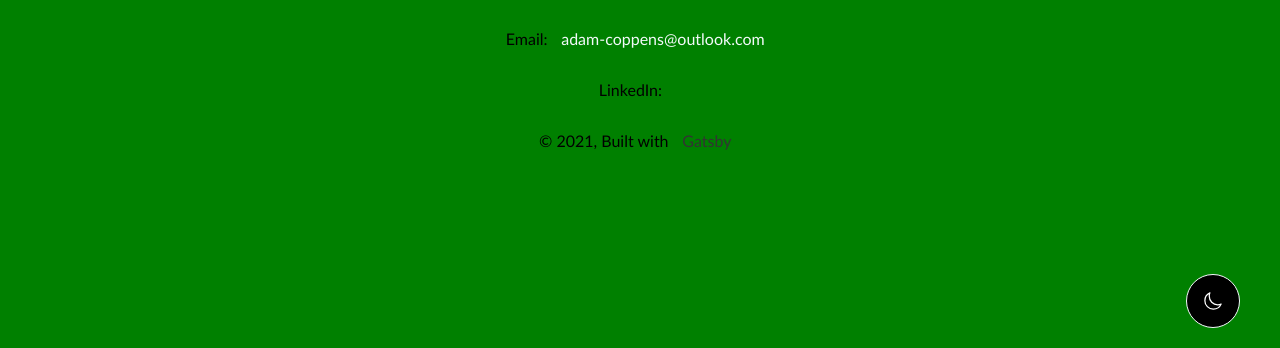
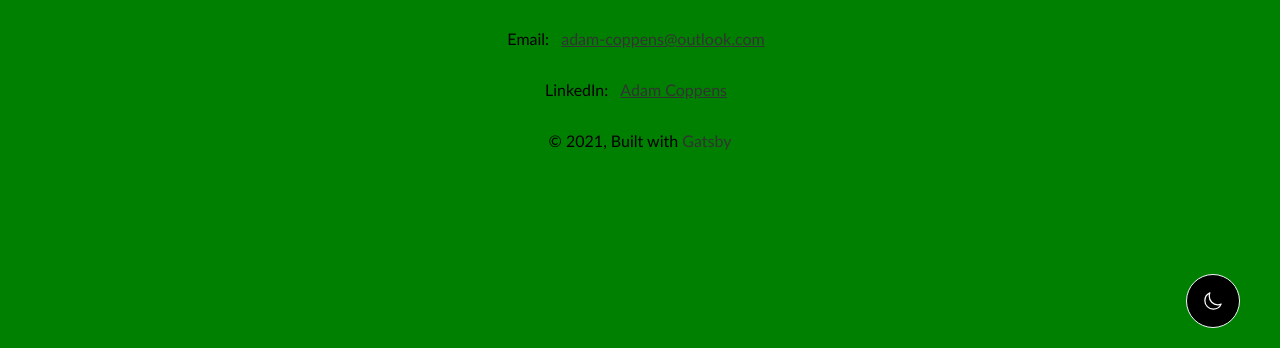
Before and after one commit to a-Coppens/portfolio-website, a Gatsby site: page /contact in a window 1280 px wide. Shown: the part 452-800 px from the top of the page. Built offline with nearby package versions, Linux system fonts and the light colour scheme; Gatsby itself is replaced by a stand-in of ours.

Commit message:
fix link color

```diff
--- a/src/components/layout.css
+++ b/src/components/layout.css
@@ -72,7 +72,7 @@ ul {
   list-style-type: none;
 }
 
-a {
+.navbar-item {
   border: 1% solid;
   border-radius: 1rem;
   padding: 0.6rem;
@@ -80,7 +80,7 @@ a {
   transition: 0.5s;
 }
 
-a:hover {
+.navbar-item:hover {
   background: #737b80;
 }
 
@@ -110,6 +110,7 @@ hr {
 .portfolioText {
   text-align: left;
   margin: 0.5rem;
+  color: rgb(51, 51, 51);
 }
 
 @keyframes shake {
--- a/src/pages/contact.js
+++ b/src/pages/contact.js
@@ -10,8 +10,8 @@ const ContactPage = () => (
     <Seo title="Contact" />
 
     <h1 style={{margin: `2rem`}}>Contact</h1>
-    <p style={{margin: `2rem`}}>Email: <a href="mailto:adam-coppens@outlook.com">adam-coppens@outlook.com</a></p>
-    <p style={{margin: `2rem`}}>LinkedIn: <a href="https://www.linkedin.com/in/adam-coppens-a44956190/"></a></p>
+    <p style={{margin: `2rem`}}>Email: <a href="mailto:adam-coppens@outlook.com" className="portfolioText">adam-coppens@outlook.com</a></p>
+    <p style={{margin: `2rem`}}>LinkedIn: <a href="https://www.linkedin.com/in/adam-coppens-a44956190/" className="portfolioText">Adam Coppens</a></p>
   </Layout>
 )
 
```
